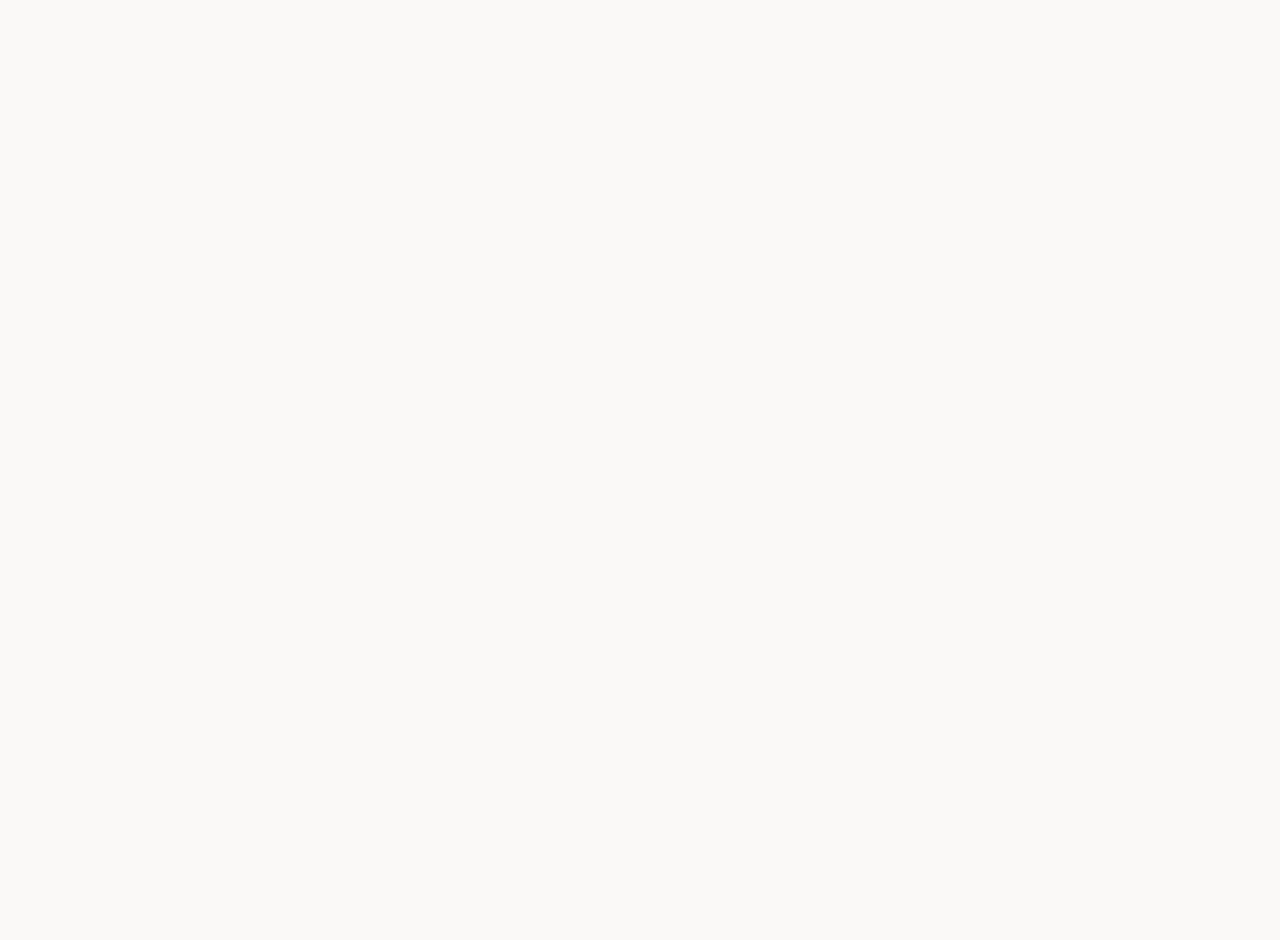
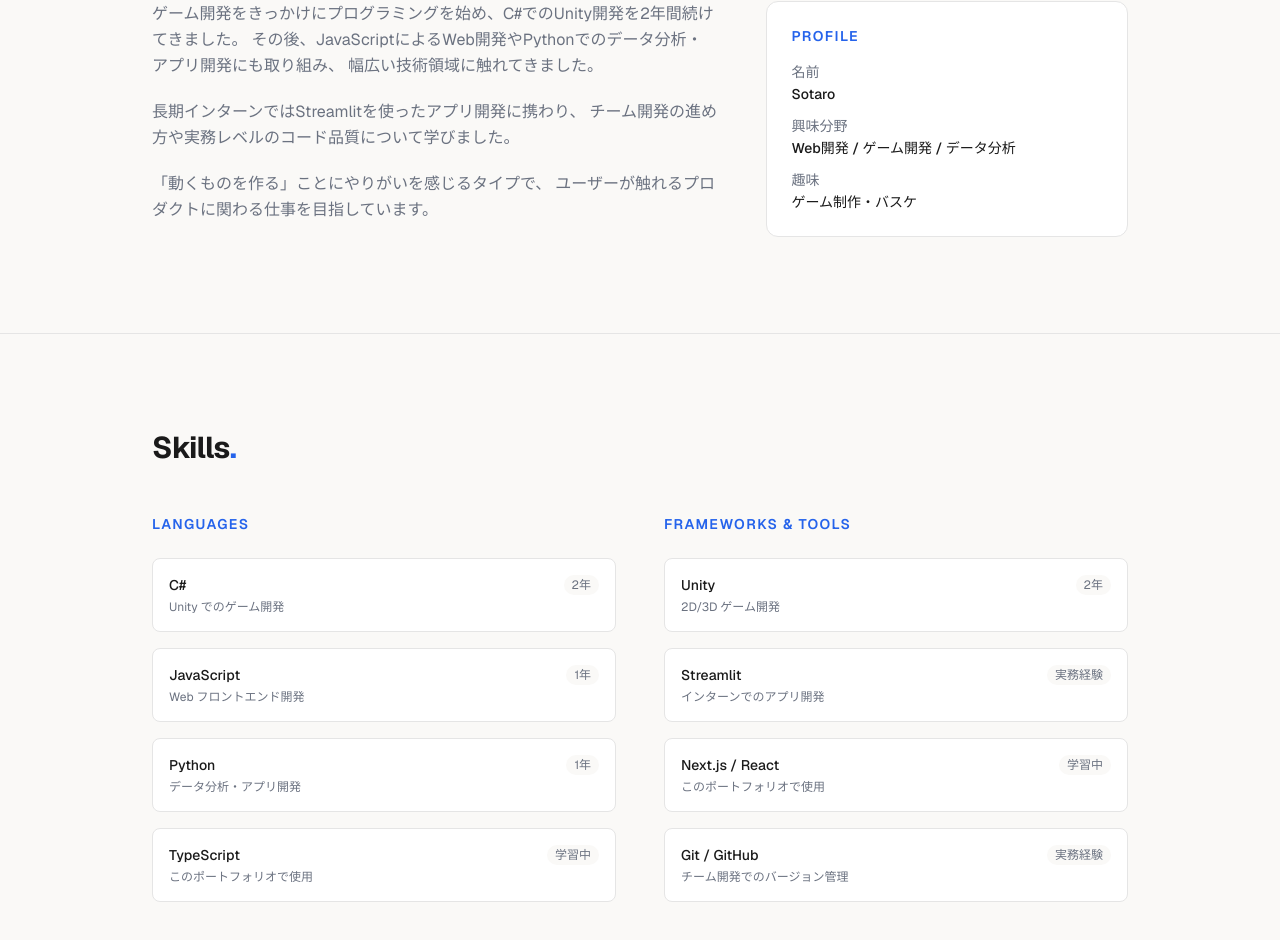
Before and after one commit to sotarooooo/portfolio, a Next.js app: page / in a window 1280 px wide. Shown: the part 980-1920 px from the top of the page. Before the commit the page ends 800 px from the top, so only its background shows below. Built offline with nearby package versions, Linux system fonts and the light colour scheme.

Commit message:
feat: add About and Skills sections

```diff
--- a/src/app/page.tsx
+++ b/src/app/page.tsx
@@ -1,5 +1,7 @@
 import Header from "@/components/Header";
 import Hero from "@/components/Hero";
+import About from "@/components/About";
+import Skills from "@/components/Skills";
 
 export default function Home() {
   return (
@@ -7,6 +9,8 @@ export default function Home() {
       <Header />
       <main>
         <Hero />
+        <About />
+        <Skills />
       </main>
     </>
   );
--- /dev/null
+++ b/src/components/About.tsx
@@ -0,0 +1,53 @@
+export default function About() {
+  return (
+    <section id="about" className="py-24 border-t border-border">
+      <div className="max-w-5xl mx-auto px-6">
+        <h2 className="text-3xl font-bold tracking-tight mb-12">
+          About<span className="text-accent">.</span>
+        </h2>
+
+        <div className="grid md:grid-cols-5 gap-12">
+          <div className="md:col-span-3 space-y-5 text-muted leading-relaxed">
+            <p>
+              ゲーム開発をきっかけにプログラミングを始め、C#でのUnity開発を2年間続けてきました。
+              その後、JavaScriptによるWeb開発やPythonでのデータ分析・アプリ開発にも取り組み、
+              幅広い技術領域に触れてきました。
+            </p>
+            <p>
+              長期インターンではStreamlitを使ったアプリ開発に携わり、
+              チーム開発の進め方や実務レベルのコード品質について学びました。
+            </p>
+            <p>
+              「動くものを作る」ことにやりがいを感じるタイプで、
+              ユーザーが触れるプロダクトに関わる仕事を目指しています。
+            </p>
+          </div>
+
+          <div className="md:col-span-2">
+            <div className="bg-white rounded-xl border border-border p-6 space-y-4">
+              <h3 className="text-sm font-semibold uppercase tracking-widest text-accent">
+                Profile
+              </h3>
+              <dl className="space-y-3 text-sm">
+                <div>
+                  <dt className="text-muted">名前</dt>
+                  <dd className="font-medium mt-0.5">Sotaro</dd>
+                </div>
+                <div>
+                  <dt className="text-muted">興味分野</dt>
+                  <dd className="font-medium mt-0.5">
+                    Web開発 / ゲーム開発 / データ分析
+                  </dd>
+                </div>
+                <div>
+                  <dt className="text-muted">趣味</dt>
+                  <dd className="font-medium mt-0.5">ゲーム制作・バスケ</dd>
+                </div>
+              </dl>
+            </div>
+          </div>
+        </div>
+      </div>
+    </section>
+  );
+}
--- /dev/null
+++ b/src/components/Skills.tsx
@@ -0,0 +1,58 @@
+const skills = [
+  {
+    category: "Languages",
+    items: [
+      { name: "C#", level: "2年", description: "Unity でのゲーム開発" },
+      { name: "JavaScript", level: "1年", description: "Web フロントエンド開発" },
+      { name: "Python", level: "1年", description: "データ分析・アプリ開発" },
+      { name: "TypeScript", level: "学習中", description: "このポートフォリオで使用" },
+    ],
+  },
+  {
+    category: "Frameworks & Tools",
+    items: [
+      { name: "Unity", level: "2年", description: "2D/3D ゲーム開発" },
+      { name: "Streamlit", level: "実務経験", description: "インターンでのアプリ開発" },
+      { name: "Next.js / React", level: "学習中", description: "このポートフォリオで使用" },
+      { name: "Git / GitHub", level: "実務経験", description: "チーム開発でのバージョン管理" },
+    ],
+  },
+];
+
+export default function Skills() {
+  return (
+    <section id="skills" className="py-24 border-t border-border">
+      <div className="max-w-5xl mx-auto px-6">
+        <h2 className="text-3xl font-bold tracking-tight mb-12">
+          Skills<span className="text-accent">.</span>
+        </h2>
+
+        <div className="grid md:grid-cols-2 gap-12">
+          {skills.map((group) => (
+            <div key={group.category}>
+              <h3 className="text-sm font-semibold uppercase tracking-widest text-accent mb-6">
+                {group.category}
+              </h3>
+              <div className="space-y-4">
+                {group.items.map((skill) => (
+                  <div
+                    key={skill.name}
+                    className="bg-white rounded-lg border border-border p-4 hover:border-accent/30 transition-colors"
+                  >
+                    <div className="flex items-center justify-between mb-1">
+                      <span className="font-medium text-sm">{skill.name}</span>
+                      <span className="text-xs text-muted bg-background px-2 py-0.5 rounded-full">
+                        {skill.level}
+                      </span>
+                    </div>
+                    <p className="text-xs text-muted">{skill.description}</p>
+                  </div>
+                ))}
+              </div>
+            </div>
+          ))}
+        </div>
+      </div>
+    </section>
+  );
+}
```
